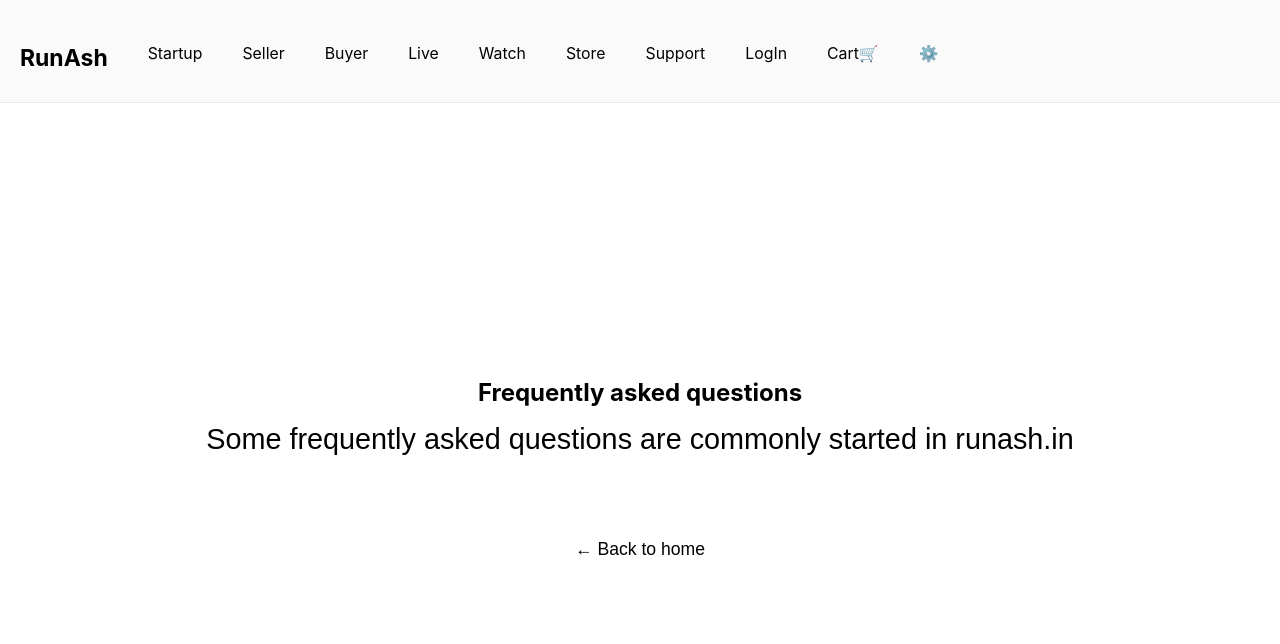
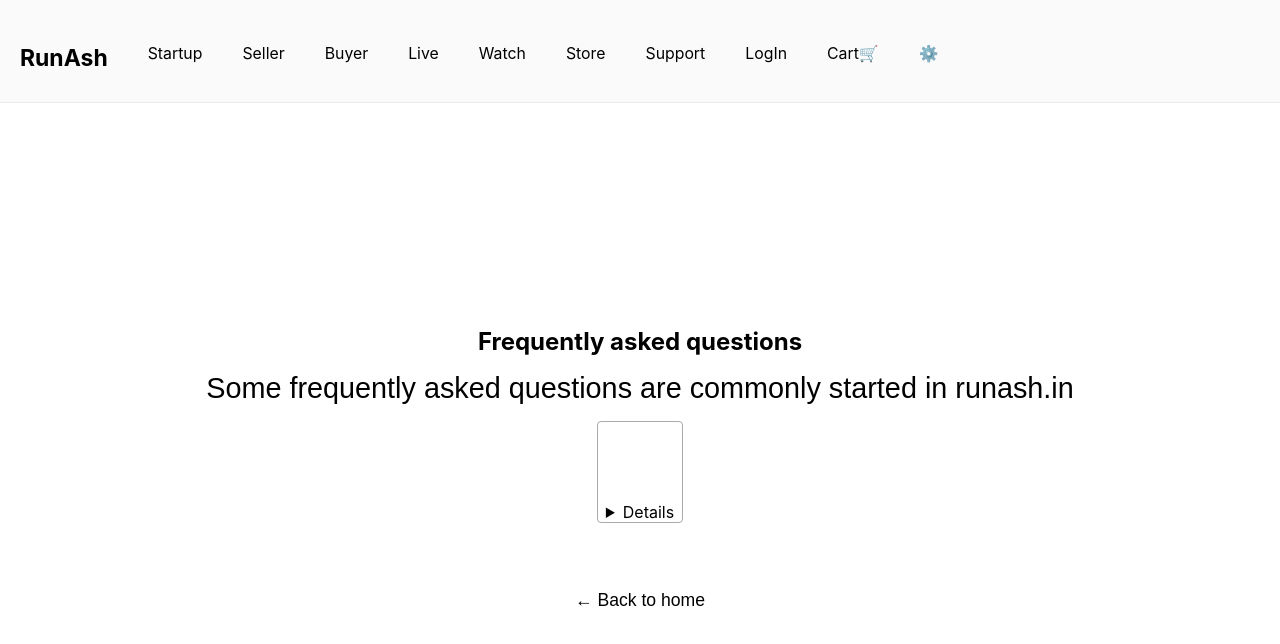
Before and after one commit to rammurmu/next, a Next.js app: page /faq in a window 1280 px wide. Shown: the top 644 px of the page. Built offline with nearby package versions, Linux system fonts and the light colour scheme.

Commit message:
Update faq.js

```diff
--- a/pages/faq.js
+++ b/pages/faq.js
@@ -10,11 +10,11 @@ export default function Faq() {
         <p>Some frequently asked questions are commonly started in runash.in</p>
         </div>
 
-        <datalist className={styles.datalist}select id="select" name="select">
+        <details className={styles.details}select id="select" name="select">
         <option>Select</option>
         <option>Selling</option>
         <option>Shopping</option>
-        </datalist>
+        </details>
 
 
          <p className={styles.description}>
```
